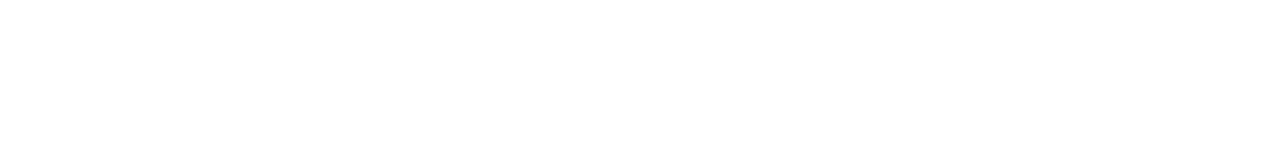
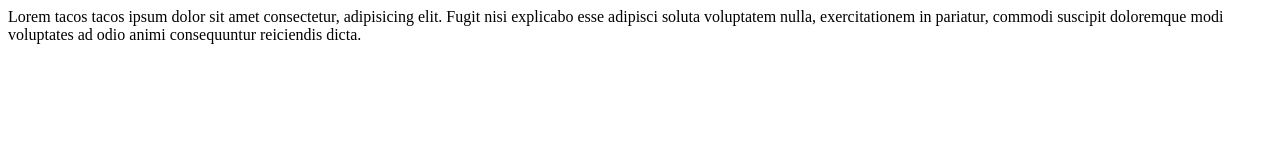
Before and after one commit to LPP42/git-learn-localinit, a plain HTML site: page index.html in a window 1280 px wide. Drawn offline with Linux system fonts and the light colour scheme.

Commit message:
added content to index

```diff
--- a/index.html
+++ b/index.html
@@ -1,12 +1,18 @@
 <!DOCTYPE html>
 <html lang="en">
+
 <head>
     <meta charset="UTF-8">
     <meta http-equiv="X-UA-Compatible" content="IE=edge">
     <meta name="viewport" content="width=device-width, initial-scale=1.0">
     <title>Test Doc : learn-localinit</title>
 </head>
+
 <body>
+    Lorem tacos tacos ipsum dolor sit amet consectetur, adipisicing elit. Fugit nisi explicabo esse adipisci soluta
+    voluptatem nulla, exercitationem in pariatur, commodi suscipit doloremque modi voluptates ad odio animi consequuntur
+    reiciendis dicta.
 
 </body>
+
 </html>
```
